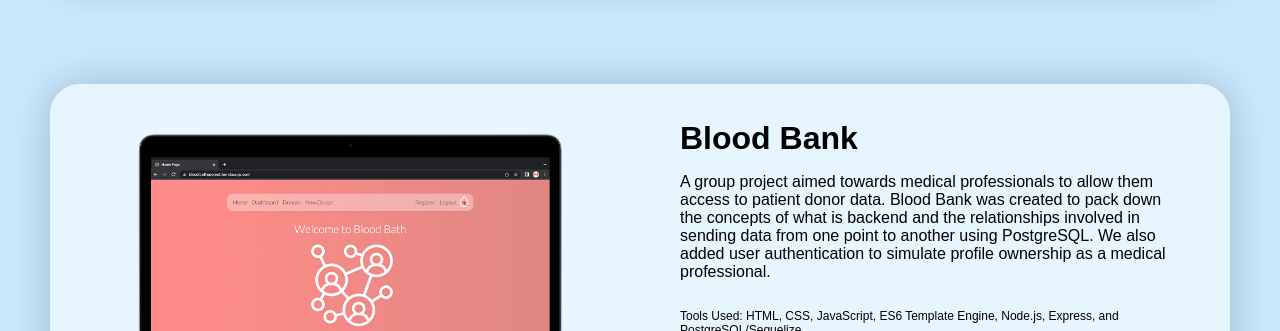
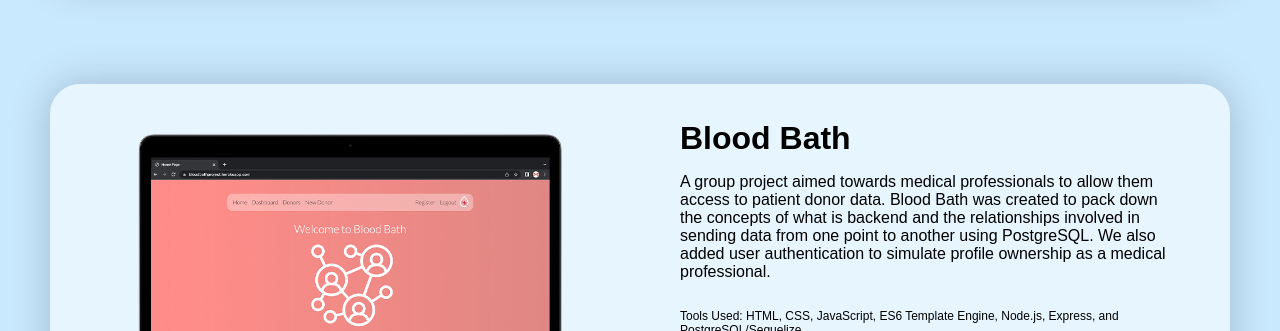
Before and after one commit to DeBoer753/my-PORTFOLIO, a React (Create React App) app: page / in a window 1280 px wide. Shown: the part 3080-3411 px from the top of the page. Built offline with nearby package versions, Linux system fonts and the light colour scheme.

Commit message:
updated Blood Bank => Blood Bath name

```diff
--- a/src/components/4-Projects/Projects.jsx
+++ b/src/components/4-Projects/Projects.jsx
@@ -70,9 +70,9 @@ export default function Projects() {
                 <div className={styles.project}>
                     <img src={bloodBank} alt="" border="0" />
                     <div className={styles.projectInfo}>
-                        <h5>Blood Bank</h5>
+                        <h5>Blood Bath</h5>
                         <p>A group project aimed towards medical professionals to allow them access to patient donor data.
-                            Blood Bank was created to pack down the concepts of what is backend and the relationships involved
+                            Blood Bath was created to pack down the concepts of what is backend and the relationships involved
                             in sending data from one point to another using PostgreSQL. We also added user authentication to
                             simulate profile ownership as a medical professional.</p>
                         <p className={styles.projectInfoLanguagesUsed}>Tools Used: HTML, CSS, JavaScript, ES6 Template Engine, Node.js,
```
